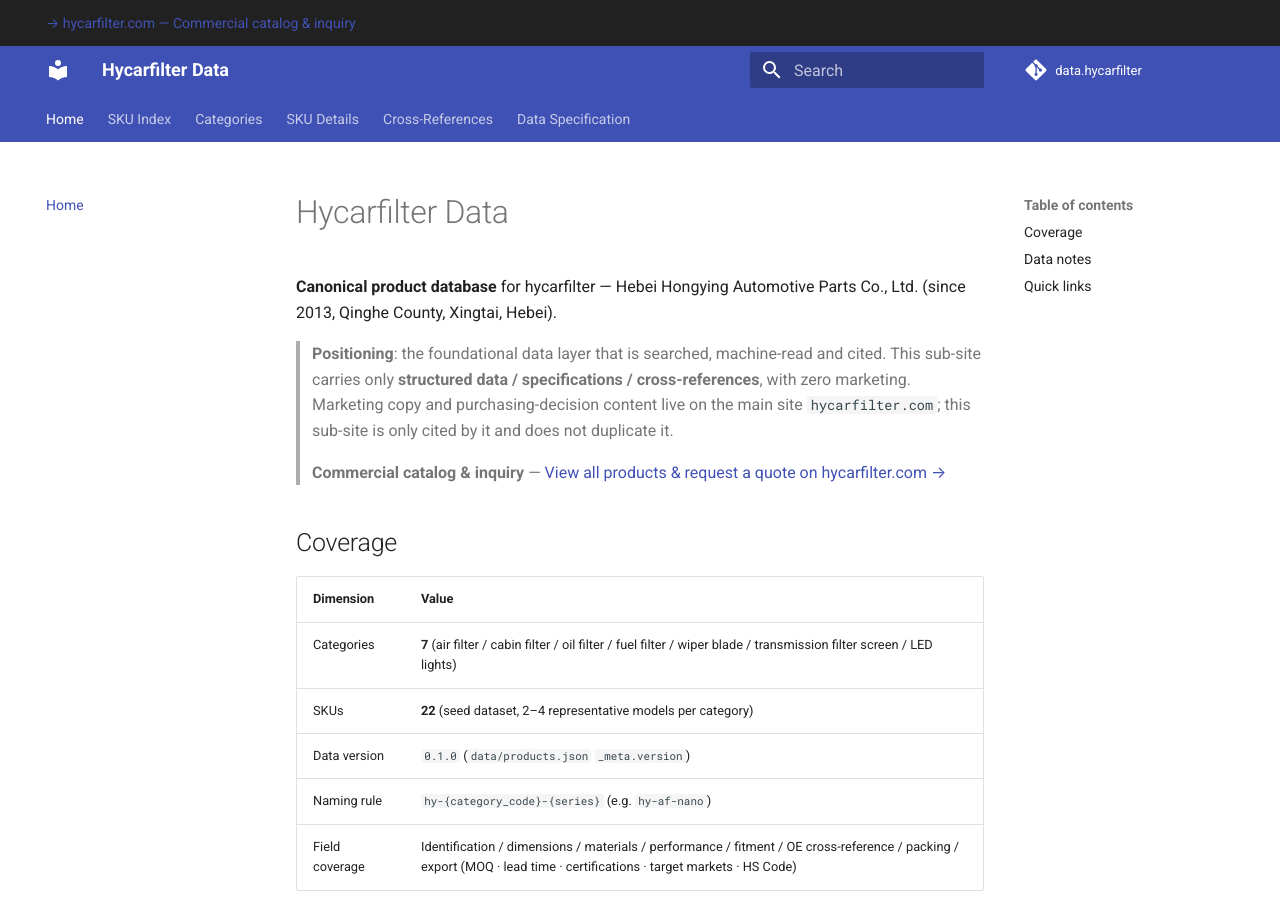
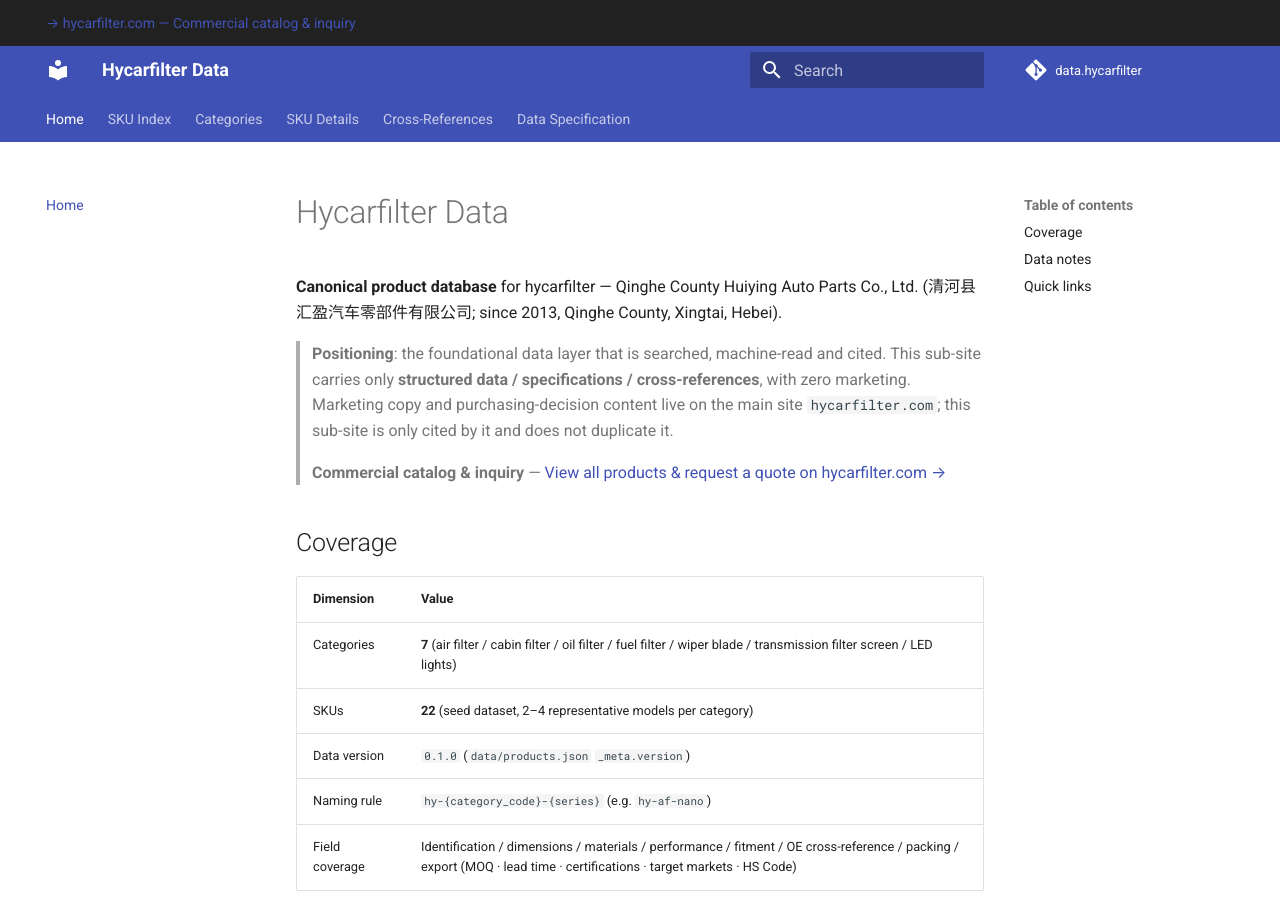
Before and after one commit to martinxionbiotech-max/data.hycarfilter, an MkDocs documentation site: the page built from docs/index.md, in a window 1280 px wide and 900 px high. Built offline with MkDocs 1.6.1 and Material for MkDocs 9.7.7, drawn with Linux system fonts in a browser that asks for light colours; comment, search, counter and statistics services are not loaded; some of the changed text lies outside the part shown.

Commit message:
eeat-entity: sync legal entity (Qinghe County Huiying Auto Parts Co., Ltd.) to footer + homepage

```diff
--- a/docs/index.md
+++ b/docs/index.md
@@ -1,6 +1,6 @@
 # Hycarfilter Data
 
-**Canonical product database** for hycarfilter — Hebei Hongying Automotive Parts Co., Ltd. (since 2013, Qinghe County, Xingtai, Hebei).
+**Canonical product database** for hycarfilter — Qinghe County Huiying Auto Parts Co., Ltd. (清河县汇盈汽车零部件有限公司; since 2013, Qinghe County, Xingtai, Hebei).
 
 > **Positioning**: the foundational data layer that is searched, machine-read and cited. This sub-site carries only **structured data / specifications / cross-references**, with zero marketing. Marketing copy and purchasing-decision content live on the main site `hycarfilter.com`; this sub-site is only cited by it and does not duplicate it.
 
--- a/mkdocs.yml
+++ b/mkdocs.yml
@@ -5,6 +5,7 @@
 site_url: https://data.hycarfilter.com
 repo_url: https://github.com/martinxionbiotech-max/data.hycarfilter
 repo_name: data.hycarfilter
+copyright: 'Qinghe County Huiying Auto Parts Co., Ltd. (清河县汇盈汽车零部件有限公司) · Unified Social Credit Code 91130534MA0958NT84'
 
 theme:
   name: material
```
